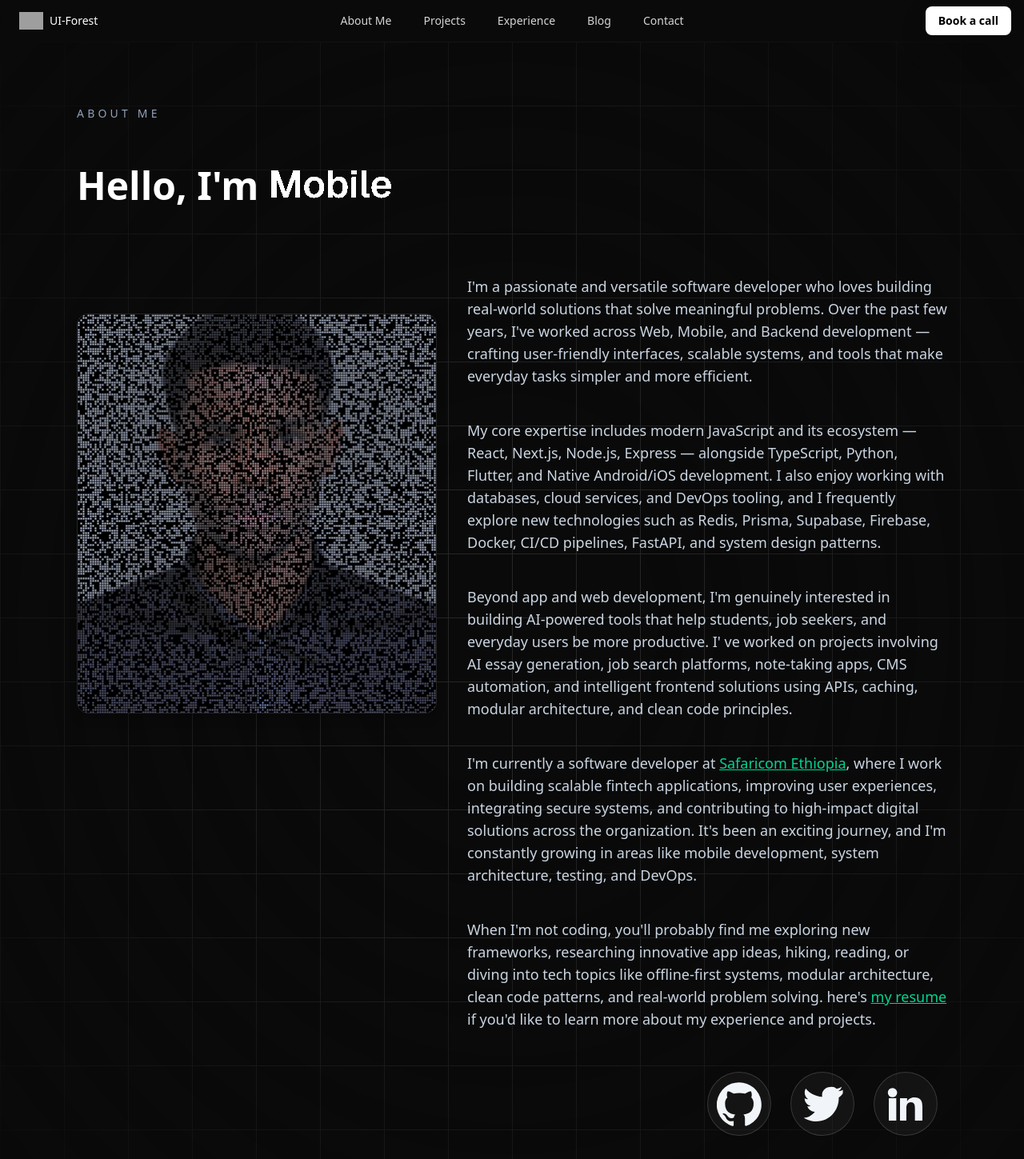
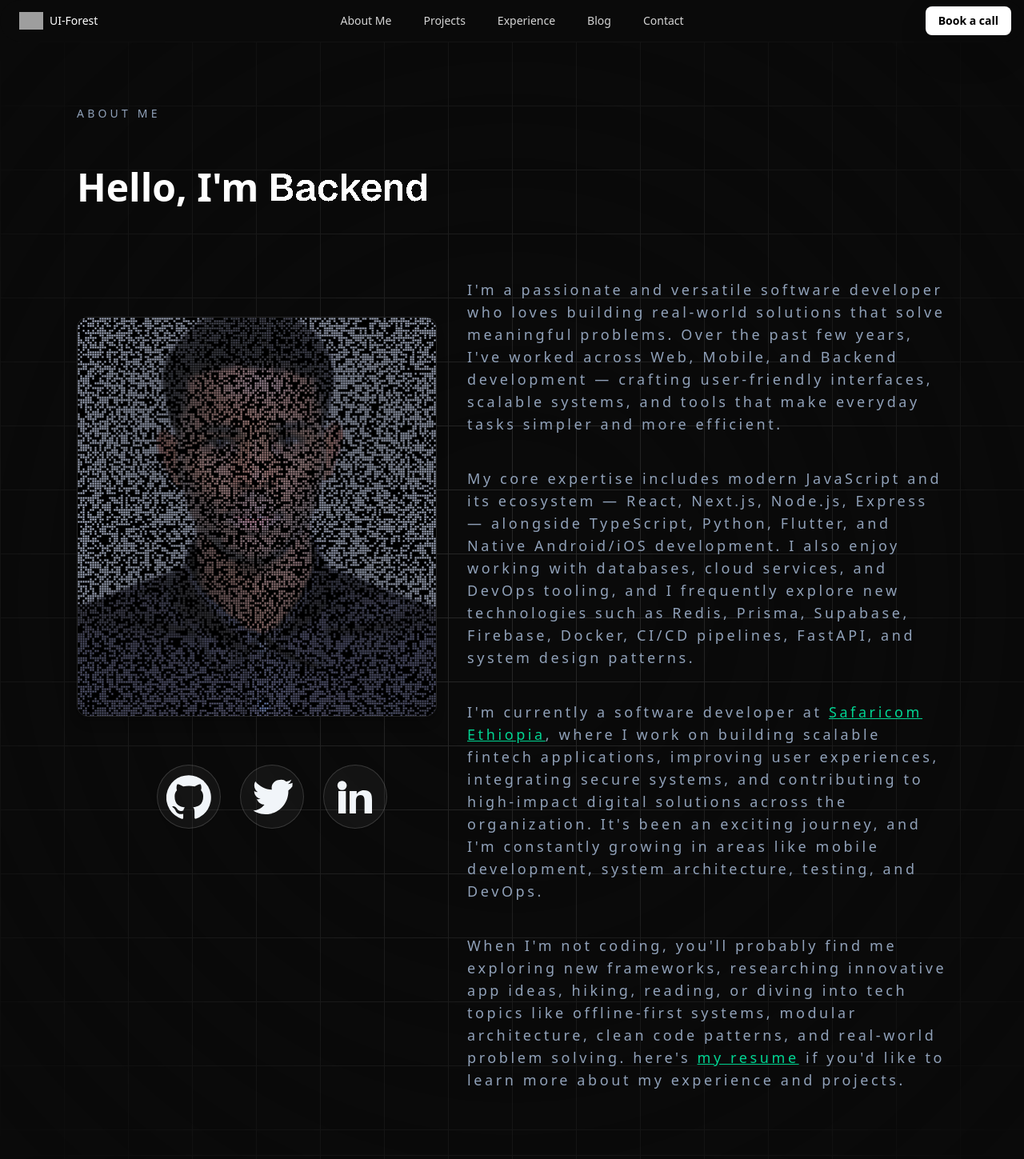
Before and after one commit to ake144/portfolio, a Next.js app: page / in a window 1280 px wide. Shown: the top 1449 px of the page at 80% size. Built offline with nearby package versions, Linux system fonts and the light colour scheme; grey boxes are pictures that could not be loaded.

Commit message:
about me page revamped

```diff
--- a/components/about.tsx
+++ b/components/about.tsx
@@ -8,10 +8,10 @@ import { MorphingText } from "@/components/ui/morphing-text"
 const AboutMe = () => {
    const texts = [
   "Aklilu Tamirat",
-  "Full-Stack",
   "Web",
   "Mobile",
   "Backend",
+  "Full-Stack",
   "Developer",
   "Software Engineer",
 ]
@@ -27,7 +27,7 @@ const AboutMe = () => {
           <span className="whitespace-nowrap">Hello, I&apos;m</span>
           <MorphingText
             texts={texts}
-            className="text-3xl mt-8 sm:text-4xl lg:text-5xl leading-tight h-[1.2em] flex-1 min-w-[200px] text-left mx-0 max-w-none font-semibold"
+            className="text-3xl mt-0 sm:mt-9 sm:text-4xl lg:text-5xl leading-tight h-[1.2em] flex-1 min-w-[200px] text-left mx-0 max-w-none font-semibold"
           />
         </h1>
       </div>
@@ -57,10 +57,23 @@ const AboutMe = () => {
             tintStrength={0.2}
             className="rounded-xl border border-neutral-800 shadow-lg w-full aspect-square"
           />
+
+           <div className="flex justify-center  lg:justify-end mt-8 sm:mt-12">
+            <div className="rounded-2xl  p-3">
+              <SocialButtons
+                size="lg"
+                className="gap-6"
+                github="https://github.com/ake144"
+                twitter="https://x.com/AkeTamirat94397"
+                linkedin="https://www.linkedin.com/in/akeja/"
+              />
+            </div>
+          </div>
+
         </div>
 
         <div className="flex-1 flex flex-col gap-6 text-center lg:text-left">
-          <p className="text-base sm:text-lg leading-7 text-slate-300">
+          <p className="text-base sm:text-lg leading-7 tracking-[.2em] text-slate-400">
             I&apos;m a passionate and versatile software developer who loves building
             real-world solutions that solve meaningful problems. Over the past
             few years, I&apos;ve worked across Web, Mobile, and Backend development —
@@ -68,7 +81,7 @@ const AboutMe = () => {
             make everyday tasks simpler and more efficient.
           </p>
 
-          <p className="text-base sm:text-lg leading-7 text-slate-300 mt-4">
+          <p className="text-base sm:text-lg leading-7 tracking-[0.2em] text-slate-400 mt-4">
             My core expertise includes modern JavaScript and its ecosystem —
             React, Next.js, Node.js, Express — alongside TypeScript, Python,
             Flutter, and Native Android/iOS development. I also enjoy working
@@ -77,16 +90,16 @@ const AboutMe = () => {
             Docker, CI/CD pipelines, FastAPI, and system design patterns.
           </p>
 
-          <p className="text-base sm:text-lg leading-7 text-slate-300 mt-4">
+          {/* <p className="text-base sm:text-lg leading-7 tracking-[0.3em] text-slate-400 mt-4">
             Beyond app and web development, I&apos;m genuinely interested in building
             AI-powered tools that help students, job seekers, and everyday users
             be more productive. I&apos; ve worked on projects involving AI essay
             generation, job search platforms, note-taking apps, CMS automation,
             and intelligent frontend solutions using APIs, caching, modular
             architecture, and clean code principles.
-          </p>
+          </p> */}
 
-          <p className="text-base sm:text-lg leading-7 text-slate-300 mt-4">
+          <p className="text-base sm:text-lg leading-7 tracking-[0.2em] text-slate-400 mt-4">
             I&apos;m currently a software developer at{" "}
             <Link
               href="https://www.linkedin.com/company/african-fintech-hub/"
@@ -101,7 +114,7 @@ const AboutMe = () => {
             development, system architecture, testing, and DevOps.
           </p>
 
-          <p className="text-base sm:text-lg leading-7 text-slate-300 mt-4">
+          <p className="text-base sm:text-lg leading-7  tracking-[0.2em] text-slate-400 mt-4">
             When I&apos;m not coding, you&apos;ll probably find me exploring new
             frameworks, researching innovative app ideas, hiking, reading, or
             diving into tech topics like offline-first systems, modular
@@ -117,7 +130,7 @@ const AboutMe = () => {
           </p>
 
           {/* Social buttons */}
-          <div className="flex justify-end lg:justify-end mt-4">
+          {/* <div className="flex justify-end lg:justify-end mt-4">
             <div className="rounded-2xl  p-3">
               <SocialButtons
                 size="lg"
@@ -127,7 +140,7 @@ const AboutMe = () => {
                 linkedin="https://www.linkedin.com/in/akeja/"
               />
             </div>
-          </div>
+          </div> */}
         </div>
       </div>
     </div>
```
